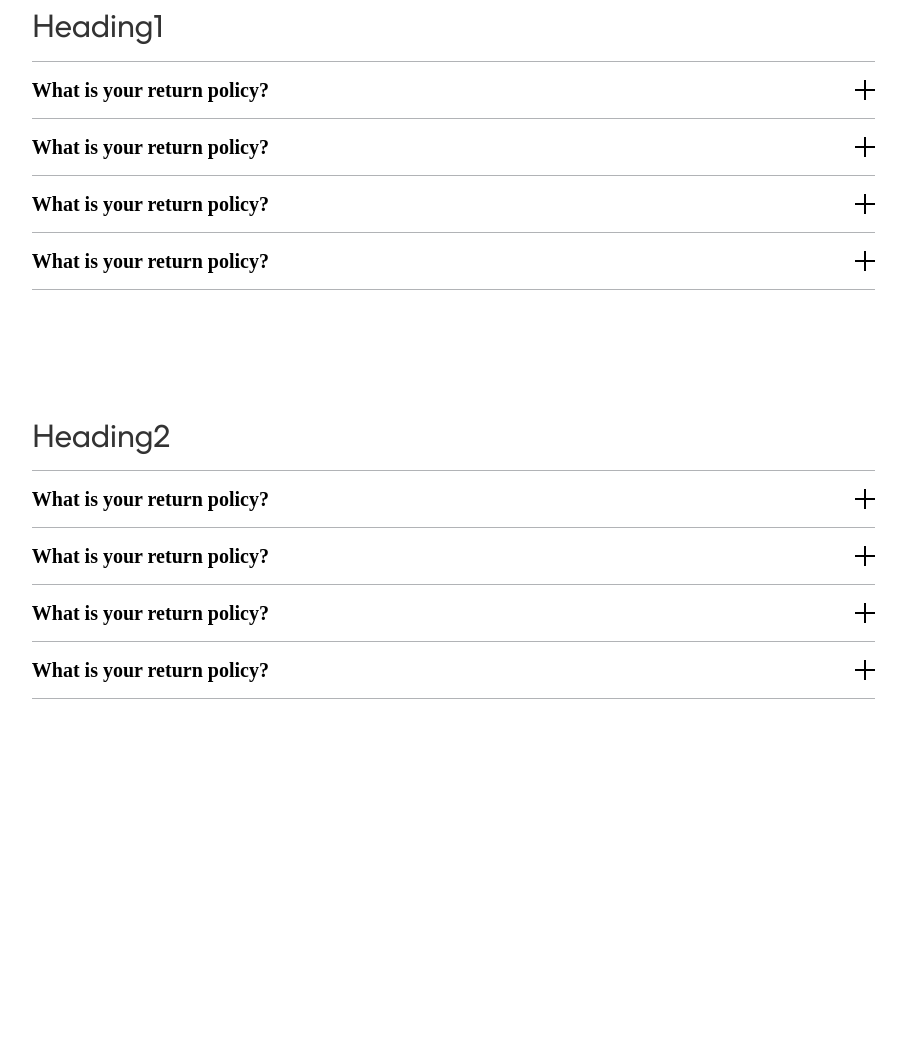
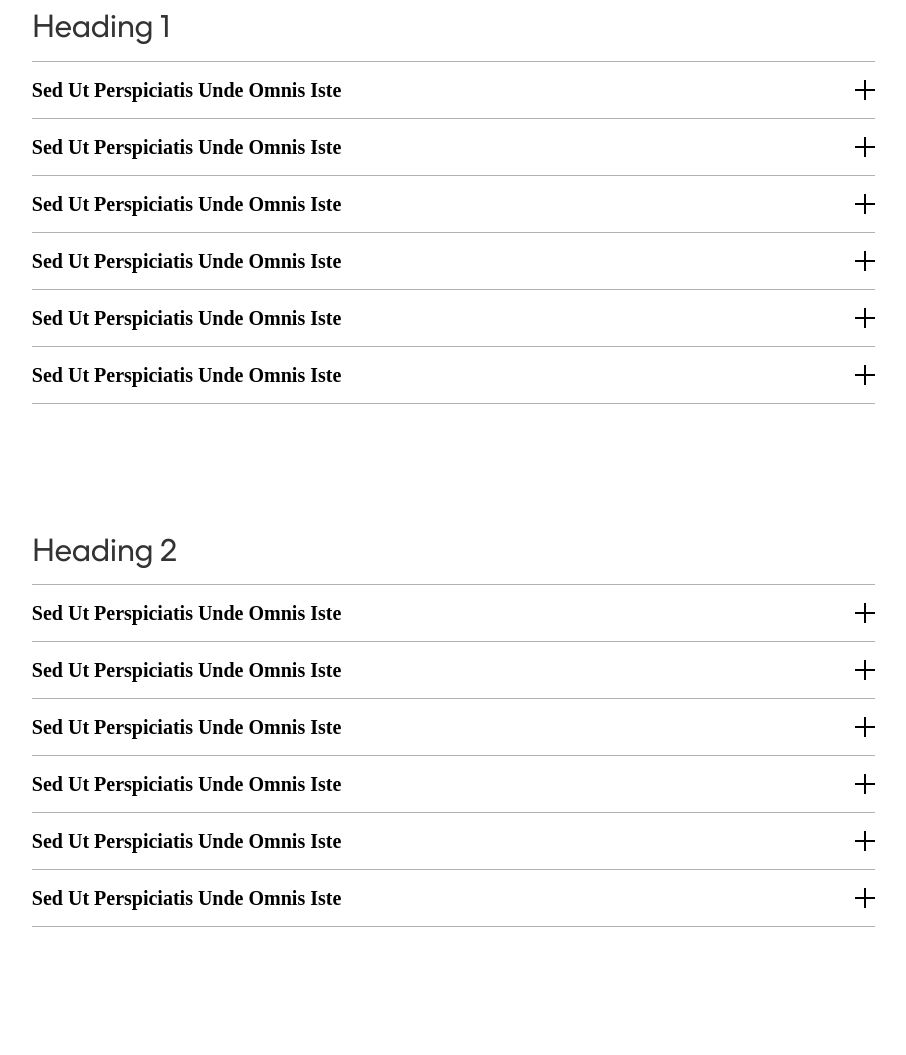
Before and after one commit to ScottPicketGroup/sp-events-staging, a Gatsby site: page /faqs in a window 1280 px wide. Shown: the part 1240-2295 px from the top of the page, without its empty margins (341-1247 px from the left). Before the commit the page ends 2067 px from the top, so only its background shows below. Built offline with nearby package versions, Linux system fonts and the light colour scheme; Gatsby itself is replaced by a stand-in of ours; a web font is replaced by a local one.

Commit message:
finish trial

```diff
--- /dev/null
+++ b/src/components/Pages/FAQ/FAQSection.js
@@ -0,0 +1,17 @@
+import React from "react"
+import { SectionContainer } from "../../StyledComponents/containers.css"
+import { Heading1 } from "../../StyledComponents/typography.css"
+import Accordion from "../../Common/Accordion/Accordion"
+
+const FAQSection = (props) => {
+  return (
+    <SectionContainer marginBottom="xl" >
+      <Heading1 marginBottom="sm">{props.title}</Heading1>
+      {props.content && props.content.length > 0 && props.content.map((item, index) =>
+         <Accordion key={index}  title={item.title} subTitle={item.subTitle} content={item.content} />
+      )}
+    </SectionContainer>
+  )
+}
+
+export default FAQSection
--- a/src/components/Pages/FAQ/FirstSection.js
+++ /dev/null
@@ -1,18 +0,0 @@
-import React from "react"
-import { SectionContainer } from "../../StyledComponents/containers.css"
-import { Heading1 } from "../../StyledComponents/typography.css"
-import Accordion from "../../Common/Accordion/Accordion"
-
-const FirstSection = () => {
-  return (
-    <SectionContainer marginBottom="xl" >
-      <Heading1 marginBottom="sm">Heading1</Heading1>
-      <Accordion  title="What is your return policy?" subTitle="Sub Heading" content="Sed ut perspiciatis unde omnis iste natus error sit voluptatem accusantium doloremque laudantium, totam rem aperiam, eaque ipsa quae ab illo inventore veritatis et quasi architecto beatae vitae dicta sunt explicabo. Nemo enim ipsa luptatem quia voluptas sit aspernatur aut odit aut fugit, sed quia consequuntur magni dolores eos qui ratione voluptatem sequi nesciunt. Neque porro quisquam est, qui dolorem ipsum quia dolor sit amet, sectetur." />
-      <Accordion  title="What is your return policy?" subTitle="Sub Heading" content="Sed ut perspiciatis unde omnis iste natus error sit voluptatem accusantium doloremque laudantium, totam rem aperiam, eaque ipsa quae ab illo inventore veritatis et quasi architecto beatae vitae dicta sunt explicabo. Nemo enim ipsa luptatem quia voluptas sit aspernatur aut odit aut fugit, sed quia consequuntur magni dolores eos qui ratione voluptatem sequi nesciunt. Neque porro quisquam est, qui dolorem ipsum quia dolor sit amet, sectetur." />
-      <Accordion  title="What is your return policy?" subTitle="Sub Heading" content="Sed ut perspiciatis unde omnis iste natus error sit voluptatem accusantium doloremque laudantium, totam rem aperiam, eaque ipsa quae ab illo inventore veritatis et quasi architecto beatae vitae dicta sunt explicabo. Nemo enim ipsa luptatem quia voluptas sit aspernatur aut odit aut fugit, sed quia consequuntur magni dolores eos qui ratione voluptatem sequi nesciunt. Neque porro quisquam est, qui dolorem ipsum quia dolor sit amet, sectetur." />
-      <Accordion  title="What is your return policy?" subTitle="Sub Heading" content="Sed ut perspiciatis unde omnis iste natus error sit voluptatem accusantium doloremque laudantium, totam rem aperiam, eaque ipsa quae ab illo inventore veritatis et quasi architecto beatae vitae dicta sunt explicabo. Nemo enim ipsa luptatem quia voluptas sit aspernatur aut odit aut fugit, sed quia consequuntur magni dolores eos qui ratione voluptatem sequi nesciunt. Neque porro quisquam est, qui dolorem ipsum quia dolor sit amet, sectetur." />
-    </SectionContainer>
-  )
-}
-
-export default FirstSection
--- a/src/components/Pages/FAQ/SecondSection.js
+++ /dev/null
@@ -1,18 +0,0 @@
-import React from "react"
-import { SectionContainer } from "../../StyledComponents/containers.css"
-import { Heading1 } from "../../StyledComponents/typography.css"
-import Accordion from "../../Common/Accordion/Accordion"
-
-const SecondSection = () => {
-  return (
-    <SectionContainer marginBottom="xl" >
-      <Heading1 marginBottom="sm">Heading2</Heading1>
-      <Accordion  title="What is your return policy?" subTitle="Sub Heading" content="Sed ut perspiciatis unde omnis iste natus error sit voluptatem accusantium doloremque laudantium, totam rem aperiam, eaque ipsa quae ab illo inventore veritatis et quasi architecto beatae vitae dicta sunt explicabo. Nemo enim ipsa luptatem quia voluptas sit aspernatur aut odit aut fugit, sed quia consequuntur magni dolores eos qui ratione voluptatem sequi nesciunt. Neque porro quisquam est, qui dolorem ipsum quia dolor sit amet, sectetur." />
-      <Accordion  title="What is your return policy?" subTitle="Sub Heading" content="Sed ut perspiciatis unde omnis iste natus error sit voluptatem accusantium doloremque laudantium, totam rem aperiam, eaque ipsa quae ab illo inventore veritatis et quasi architecto beatae vitae dicta sunt explicabo. Nemo enim ipsa luptatem quia voluptas sit aspernatur aut odit aut fugit, sed quia consequuntur magni dolores eos qui ratione voluptatem sequi nesciunt. Neque porro quisquam est, qui dolorem ipsum quia dolor sit amet, sectetur." />
-      <Accordion  title="What is your return policy?" subTitle="Sub Heading" content="Sed ut perspiciatis unde omnis iste natus error sit voluptatem accusantium doloremque laudantium, totam rem aperiam, eaque ipsa quae ab illo inventore veritatis et quasi architecto beatae vitae dicta sunt explicabo. Nemo enim ipsa luptatem quia voluptas sit aspernatur aut odit aut fugit, sed quia consequuntur magni dolores eos qui ratione voluptatem sequi nesciunt. Neque porro quisquam est, qui dolorem ipsum quia dolor sit amet, sectetur." />
-      <Accordion  title="What is your return policy?" subTitle="Sub Heading" content="Sed ut perspiciatis unde omnis iste natus error sit voluptatem accusantium doloremque laudantium, totam rem aperiam, eaque ipsa quae ab illo inventore veritatis et quasi architecto beatae vitae dicta sunt explicabo. Nemo enim ipsa luptatem quia voluptas sit aspernatur aut odit aut fugit, sed quia consequuntur magni dolores eos qui ratione voluptatem sequi nesciunt. Neque porro quisquam est, qui dolorem ipsum quia dolor sit amet, sectetur." />
-    </SectionContainer>
-  )
-}
-
-export default SecondSection
--- /dev/null
+++ b/src/contents/array1.json
@@ -0,0 +1,32 @@
+[
+  {
+    "title": "Sed Ut Perspiciatis Unde Omnis Iste",
+    "subTitle": "Sub Heading",
+    "content": "Lorem ipsum dolor sit amet, consetetur sadipscing elitr, sed diam nonumy eirmod tempor invidunt ut labore et dolore magna aliquyam erat, sed diam voluptua. At vero eos et accusam et justo duo dolores et ea rebum. Stet clita kasd gubergren, no sea takimata sanctus est Lorem ipsum dolor sit amet. Lorem ipsum dolor sit amet, consetetur sadipscing elitr, sed diam nonumy eirmod tempor invidunt ut labore et dolore magna aliquyam erat, sed diam voluptua. At vero eos et accusam et justo duo dolores et ea rebum. Stet clita kasd gubergren, no sea."
+  },
+  {
+    "title": "Sed Ut Perspiciatis Unde Omnis Iste",
+    "subTitle": "Sub Heading",
+    "content": "Lorem ipsum dolor sit amet, consetetur sadipscing elitr, sed diam nonumy eirmod tempor invidunt ut labore et dolore magna aliquyam erat, sed diam voluptua. At vero eos et accusam et justo duo dolores et ea rebum. Stet clita kasd gubergren, no sea takimata sanctus est Lorem ipsum dolor sit amet. Lorem ipsum dolor sit amet, consetetur sadipscing elitr, sed diam nonumy eirmod tempor invidunt ut labore et dolore magna aliquyam erat, sed diam voluptua. At vero eos et accusam et justo duo dolores et ea rebum. Stet clita kasd gubergren, no sea."
+  },
+  {
+    "title": "Sed Ut Perspiciatis Unde Omnis Iste",
+    "subTitle": "Sub Heading",
+    "content": "Lorem ipsum dolor sit amet, consetetur sadipscing elitr, sed diam nonumy eirmod tempor invidunt ut labore et dolore magna aliquyam erat, sed diam voluptua. At vero eos et accusam et justo duo dolores et ea rebum. Stet clita kasd gubergren, no sea takimata sanctus est Lorem ipsum dolor sit amet. Lorem ipsum dolor sit amet, consetetur sadipscing elitr, sed diam nonumy eirmod tempor invidunt ut labore et dolore magna aliquyam erat, sed diam voluptua. At vero eos et accusam et justo duo dolores et ea rebum. Stet clita kasd gubergren, no sea."
+  },
+  {
+    "title": "Sed Ut Perspiciatis Unde Omnis Iste",
+    "subTitle": "Sub Heading",
+    "content": "Lorem ipsum dolor sit amet, consetetur sadipscing elitr, sed diam nonumy eirmod tempor invidunt ut labore et dolore magna aliquyam erat, sed diam voluptua. At vero eos et accusam et justo duo dolores et ea rebum. Stet clita kasd gubergren, no sea takimata sanctus est Lorem ipsum dolor sit amet. Lorem ipsum dolor sit amet, consetetur sadipscing elitr, sed diam nonumy eirmod tempor invidunt ut labore et dolore magna aliquyam erat, sed diam voluptua. At vero eos et accusam et justo duo dolores et ea rebum. Stet clita kasd gubergren, no sea."
+  },
+  {
+    "title": "Sed Ut Perspiciatis Unde Omnis Iste",
+    "subTitle": "Sub Heading",
+    "content": "Lorem ipsum dolor sit amet, consetetur sadipscing elitr, sed diam nonumy eirmod tempor invidunt ut labore et dolore magna aliquyam erat, sed diam voluptua. At vero eos et accusam et justo duo dolores et ea rebum. Stet clita kasd gubergren, no sea takimata sanctus est Lorem ipsum dolor sit amet. Lorem ipsum dolor sit amet, consetetur sadipscing elitr, sed diam nonumy eirmod tempor invidunt ut labore et dolore magna aliquyam erat, sed diam voluptua. At vero eos et accusam et justo duo dolores et ea rebum. Stet clita kasd gubergren, no sea."
+  },
+  {
+    "title": "Sed Ut Perspiciatis Unde Omnis Iste",
+    "subTitle": "Sub Heading",
+    "content": "Lorem ipsum dolor sit amet, consetetur sadipscing elitr, sed diam nonumy eirmod tempor invidunt ut labore et dolore magna aliquyam erat, sed diam voluptua. At vero eos et accusam et justo duo dolores et ea rebum. Stet clita kasd gubergren, no sea takimata sanctus est Lorem ipsum dolor sit amet. Lorem ipsum dolor sit amet, consetetur sadipscing elitr, sed diam nonumy eirmod tempor invidunt ut labore et dolore magna aliquyam erat, sed diam voluptua. At vero eos et accusam et justo duo dolores et ea rebum. Stet clita kasd gubergren, no sea."
+  }
+]
--- /dev/null
+++ b/src/contents/array2.json
@@ -0,0 +1,32 @@
+[
+  {
+    "title": "Sed Ut Perspiciatis Unde Omnis Iste",
+    "subTitle": "Sub Heading",
+    "content": "Lorem ipsum dolor sit amet, consetetur sadipscing elitr, sed diam nonumy eirmod tempor invidunt ut labore et dolore magna aliquyam erat, sed diam voluptua. At vero eos et accusam et justo duo dolores et ea rebum. Stet clita kasd gubergren, no sea takimata sanctus est Lorem ipsum dolor sit amet. Lorem ipsum dolor sit amet, consetetur sadipscing elitr, sed diam nonumy eirmod tempor invidunt ut labore et dolore magna aliquyam erat, sed diam voluptua. At vero eos et accusam et justo duo dolores et ea rebum. Stet clita kasd gubergren, no sea."
+  },
+  {
+    "title": "Sed Ut Perspiciatis Unde Omnis Iste",
+    "subTitle": "Sub Heading",
+    "content": "Lorem ipsum dolor sit amet, consetetur sadipscing elitr, sed diam nonumy eirmod tempor invidunt ut labore et dolore magna aliquyam erat, sed diam voluptua. At vero eos et accusam et justo duo dolores et ea rebum. Stet clita kasd gubergren, no sea takimata sanctus est Lorem ipsum dolor sit amet. Lorem ipsum dolor sit amet, consetetur sadipscing elitr, sed diam nonumy eirmod tempor invidunt ut labore et dolore magna aliquyam erat, sed diam voluptua. At vero eos et accusam et justo duo dolores et ea rebum. Stet clita kasd gubergren, no sea."
+  },
+  {
+    "title": "Sed Ut Perspiciatis Unde Omnis Iste",
+    "subTitle": "Sub Heading",
+    "content": "Lorem ipsum dolor sit amet, consetetur sadipscing elitr, sed diam nonumy eirmod tempor invidunt ut labore et dolore magna aliquyam erat, sed diam voluptua. At vero eos et accusam et justo duo dolores et ea rebum. Stet clita kasd gubergren, no sea takimata sanctus est Lorem ipsum dolor sit amet. Lorem ipsum dolor sit amet, consetetur sadipscing elitr, sed diam nonumy eirmod tempor invidunt ut labore et dolore magna aliquyam erat, sed diam voluptua. At vero eos et accusam et justo duo dolores et ea rebum. Stet clita kasd gubergren, no sea."
+  },
+  {
+    "title": "Sed Ut Perspiciatis Unde Omnis Iste",
+    "subTitle": "Sub Heading",
+    "content": "Lorem ipsum dolor sit amet, consetetur sadipscing elitr, sed diam nonumy eirmod tempor invidunt ut labore et dolore magna aliquyam erat, sed diam voluptua. At vero eos et accusam et justo duo dolores et ea rebum. Stet clita kasd gubergren, no sea takimata sanctus est Lorem ipsum dolor sit amet. Lorem ipsum dolor sit amet, consetetur sadipscing elitr, sed diam nonumy eirmod tempor invidunt ut labore et dolore magna aliquyam erat, sed diam voluptua. At vero eos et accusam et justo duo dolores et ea rebum. Stet clita kasd gubergren, no sea."
+  },
+  {
+    "title": "Sed Ut Perspiciatis Unde Omnis Iste",
+    "subTitle": "Sub Heading",
+    "content": "Lorem ipsum dolor sit amet, consetetur sadipscing elitr, sed diam nonumy eirmod tempor invidunt ut labore et dolore magna aliquyam erat, sed diam voluptua. At vero eos et accusam et justo duo dolores et ea rebum. Stet clita kasd gubergren, no sea takimata sanctus est Lorem ipsum dolor sit amet. Lorem ipsum dolor sit amet, consetetur sadipscing elitr, sed diam nonumy eirmod tempor invidunt ut labore et dolore magna aliquyam erat, sed diam voluptua. At vero eos et accusam et justo duo dolores et ea rebum. Stet clita kasd gubergren, no sea."
+  },
+  {
+    "title": "Sed Ut Perspiciatis Unde Omnis Iste",
+    "subTitle": "Sub Heading",
+    "content": "Lorem ipsum dolor sit amet, consetetur sadipscing elitr, sed diam nonumy eirmod tempor invidunt ut labore et dolore magna aliquyam erat, sed diam voluptua. At vero eos et accusam et justo duo dolores et ea rebum. Stet clita kasd gubergren, no sea takimata sanctus est Lorem ipsum dolor sit amet. Lorem ipsum dolor sit amet, consetetur sadipscing elitr, sed diam nonumy eirmod tempor invidunt ut labore et dolore magna aliquyam erat, sed diam voluptua. At vero eos et accusam et justo duo dolores et ea rebum. Stet clita kasd gubergren, no sea."
+  }
+]
--- a/src/pages/faqs.js
+++ b/src/pages/faqs.js
@@ -11,10 +11,13 @@ import {
   MenuItem,
 } from "../components/StyledComponents/containers.css"
 import Summary from "../components/Pages/FAQ/Summary"
-import FirstSection from "../components/Pages/FAQ/FirstSection"
-import SecondSection from "../components/Pages/FAQ/SecondSection"
+import FAQSection from "../components/Pages/FAQ/FAQSection"
 
-const IndexPage = () => {
+import array1 from '../contents/array1.json'
+import array2 from '../contents/array2.json'
+
+const FAQPage = () => {
+
   const image = useStaticQuery(graphql`
     query HeroImageForFAQs {
       allFile(filter: { name: { in: "landing" } }) {
@@ -103,10 +106,10 @@ const IndexPage = () => {
             <Summary />
           </div>
           <div ref={el => (itemsRef.current[1] = el)}>
-            <FirstSection />
+            <FAQSection title="Heading 1" content={array1} />
           </div>
           <div ref={el => (itemsRef.current[2] = el)}>
-            <SecondSection />
+            <FAQSection title="Heading 2" content={array2}/>
           </div>
         </PageContainer>
       </PageWrapper>
@@ -114,4 +117,4 @@ const IndexPage = () => {
   )
 }
 
-export default IndexPage
+export default FAQPage
```
